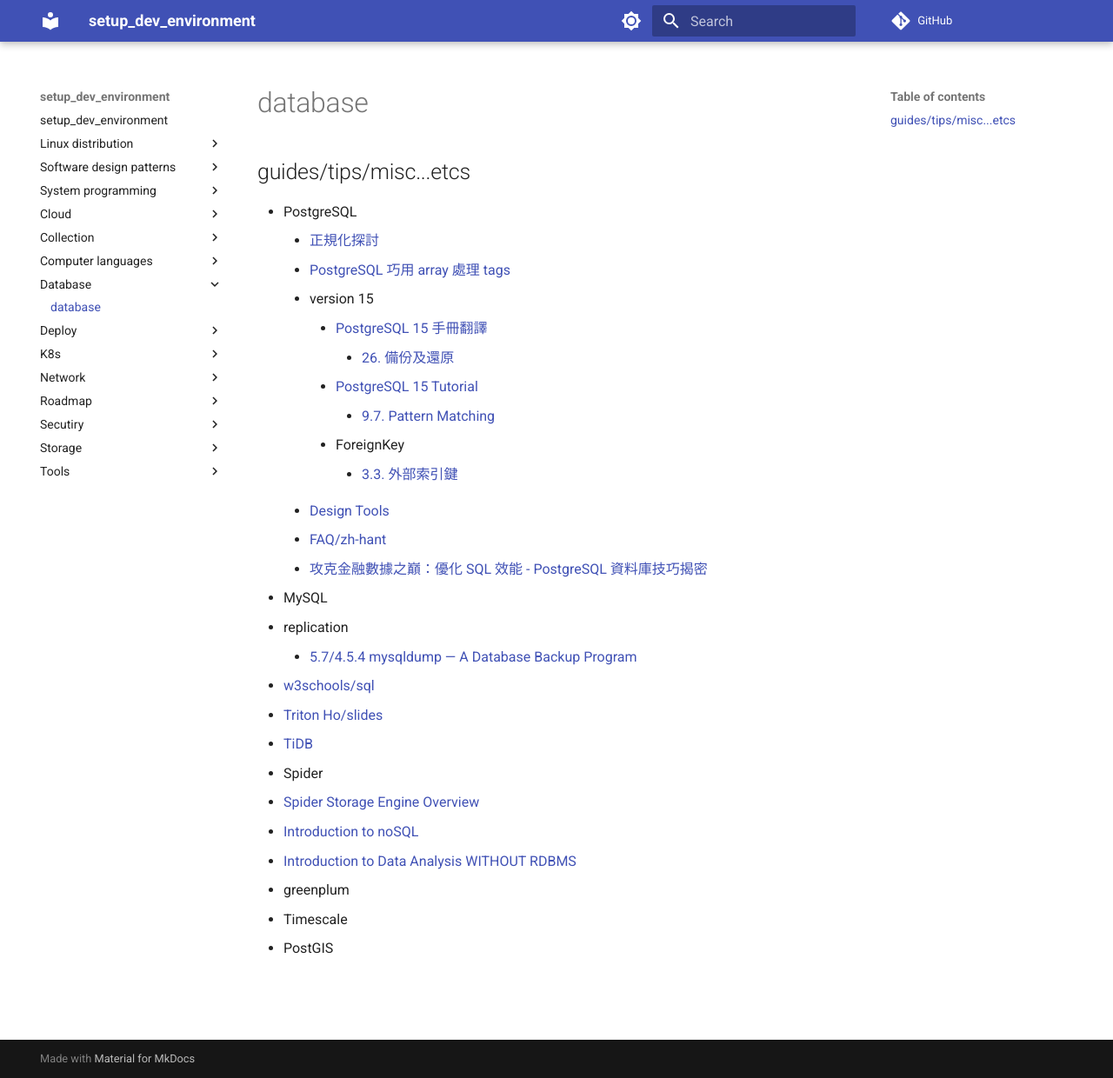
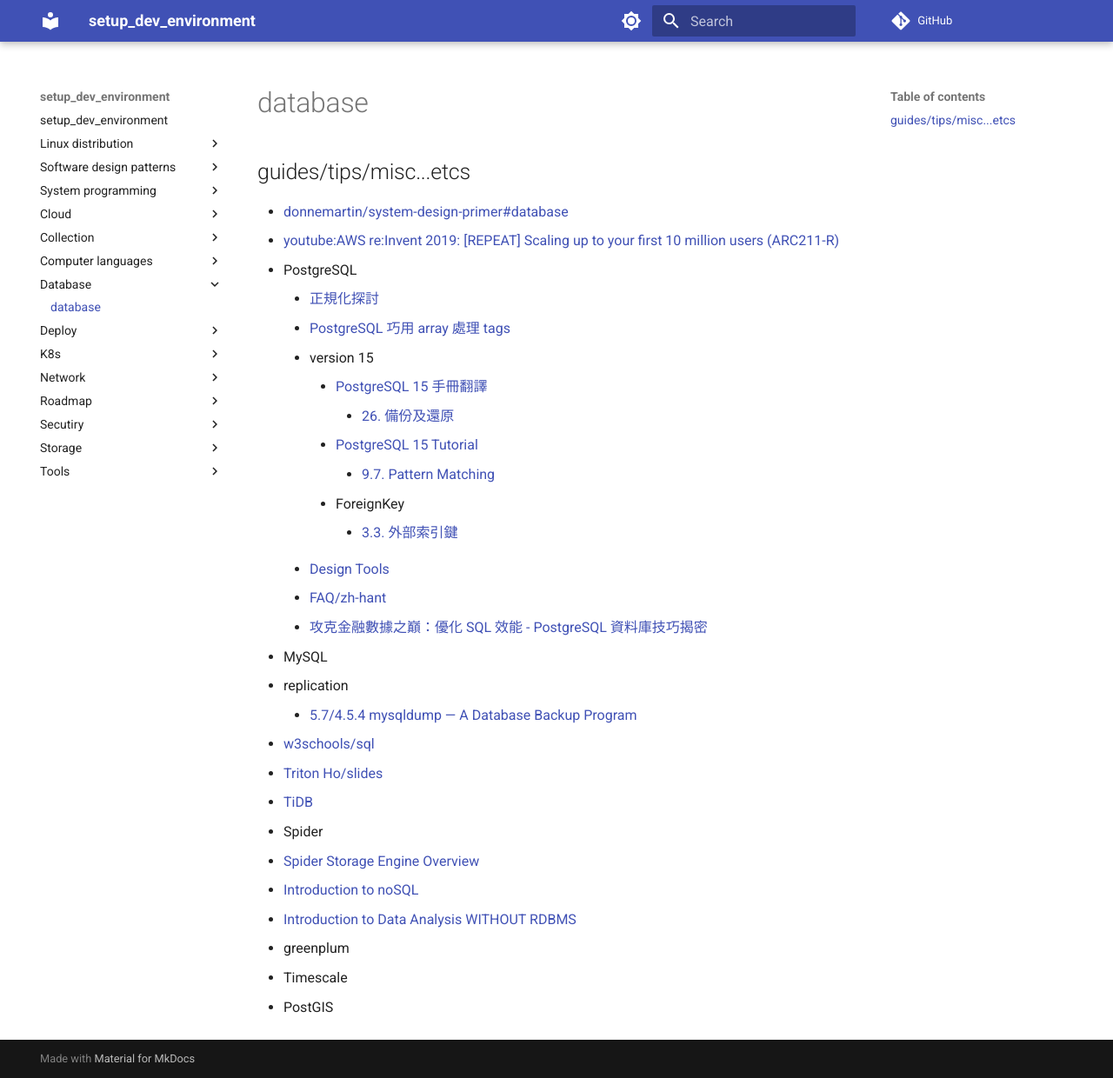
Before and after one commit to hong539/setup_dev_environment, an MkDocs documentation site: the page built from docs/database/database.md, in a window 1280 px wide and 1240 px high. Shown: the whole window at 87% size. Built offline with MkDocs 1.6.1 and Material for MkDocs 9.7.7, drawn with Linux system fonts in a browser that asks for light colours; comment, search, counter and statistics services are not loaded.

Commit message:
Update docs

```diff
--- a/docs/database/database.md
+++ b/docs/database/database.md
@@ -2,6 +2,8 @@
 
 ## guides/tips/misc...etcs
 
+* [donnemartin/system-design-primer#database](https://github.com/donnemartin/system-design-primer#database)
+* [youtube:AWS re:Invent 2019: [REPEAT] Scaling up to your first 10 million users (ARC211-R)](https://youtu.be/kKjm4ehYiMs)
 * PostgreSQL
     * [正規化探討](https://hackmd.io/@pgsql-tw/BJZrBWU86)
     * [PostgreSQL 巧用 array 處理 tags](https://hackmd.io/@pgsql-tw/rJSOHh8zT)
```
